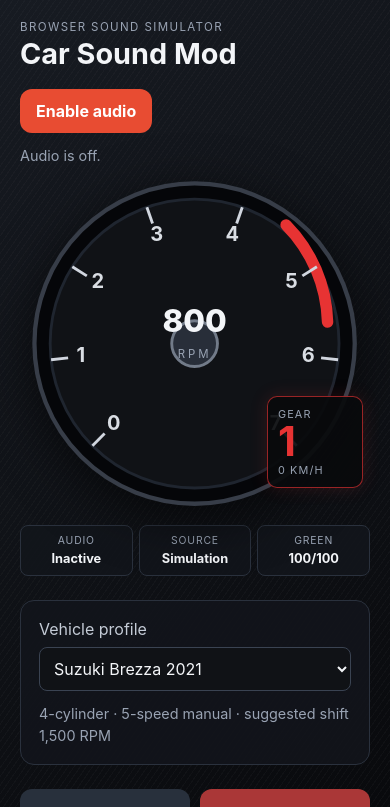
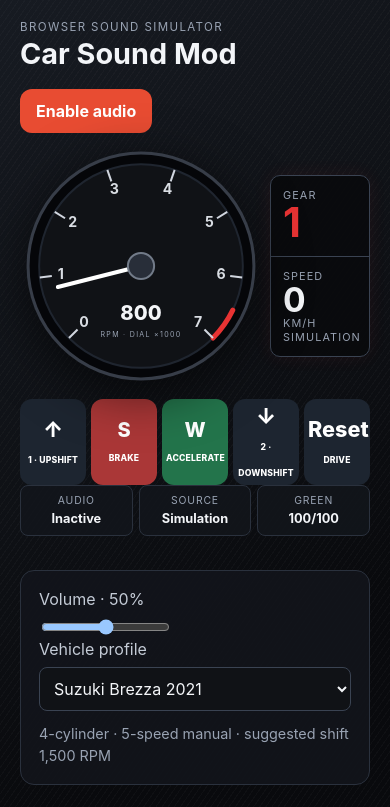
Before and after one commit to dr-week/CAR-SOUND-CHANGER, a Vue app: page / in a window 390 px wide. Shown: the top 807 px of the page. Built offline with nearby package versions, Linux system fonts and the light colour scheme.

Commit message:
feat: improve dashboard telemetry and app shell

```diff
--- a/index.html
+++ b/index.html
@@ -4,12 +4,12 @@
     <meta charset="UTF-8" />
     <meta name="viewport" content="width=device-width, initial-scale=1.0, viewport-fit=cover" />
     <meta name="theme-color" content="#101216" />
-    <link rel="manifest" href="/manifest.webmanifest" />
-    <link rel="icon" href="/icons/icon.svg" type="image/svg+xml" />
+    <link rel="manifest" href="./manifest.webmanifest" />
+    <link rel="icon" href="./icons/icon.svg" type="image/svg+xml" />
     <title>Car Sound Mod</title>
   </head>
   <body>
-    <main id="app"></main>
+    <div id="app"></div>
     <script type="module" src="/src/main.ts"></script>
   </body>
 </html>
--- a/src/app/App.vue
+++ b/src/app/App.vue
@@ -3,6 +3,7 @@ import { computed } from "vue";
 import { useVehicleSimulator } from "../application/composables/useVehicleSimulator";
 import DriveControls from "../presentation/components/DriveControls.vue";
 import GearDisplay from "../presentation/components/GearDisplay.vue";
+import SpeedDisplay from "../presentation/components/SpeedDisplay.vue";
 import StatusIndicators from "../presentation/components/StatusIndicators.vue";
 import VehicleTachometer from "../presentation/components/VehicleTachometer.vue";
 const simulator = useVehicleSimulator();
@@ -45,28 +46,18 @@ function onGpsChange(event: Event): void {
         <h1>Car Sound Mod</h1>
       </div>
       <button class="primary" type="button" @click="simulator.enableAudio">
-        {{ simulator.audioEnabled.value ? "Audio enabled" : "Enable audio" }}
+        {{ simulator.audioEnabled.value ? "Mute audio" : "Enable audio" }}
       </button>
     </header>
-    <p class="status" role="status">{{ audioMessage }}</p>
     <section class="instrument-cluster">
       <VehicleTachometer :rpm="simulator.vehicle.rpm" :profile="simulator.vehicle.profile" />
-      <GearDisplay
-        :gear="simulator.vehicle.gear"
-        :speed-kph="simulator.vehicle.gpsSpeedKph ?? simulator.vehicle.speedKph"
-      />
-    </section>
-    <StatusIndicators
-      :audio-status="simulator.audioStatus.value"
-      :telemetry-status="simulator.telemetryStatus.value"
-      :green-score="simulator.greenScore.points"
-    />
-    <section class="panel">
-      <label for="profile">Vehicle profile</label
-      ><select id="profile" :value="simulator.vehicle.profile.id" @change="onProfileChange">
-        <option v-for="profile in simulator.profiles" :key="profile.id" :value="profile.id">{{ profile.name }}</option>
-      </select>
-      <p>{{ profileDetails }}</p>
+      <div class="digital-displays">
+        <GearDisplay :gear="simulator.vehicle.gear" />
+        <SpeedDisplay
+          :speed-kph="simulator.vehicle.gpsSpeedKph ?? simulator.vehicle.speedKph"
+          :source="simulator.telemetryStatus.value === 'active' ? 'GPS' : 'Simulation'"
+        />
+      </div>
     </section>
     <DriveControls
       :accelerating="simulator.vehicle.throttle > 0"
@@ -75,6 +66,27 @@ function onGpsChange(event: Event): void {
       @shift="simulator.shift"
       @reset="simulator.reset"
     />
+    <StatusIndicators
+      :audio-status="simulator.audioStatus.value"
+      :telemetry-status="simulator.telemetryStatus.value"
+      :green-score="simulator.greenScore.points"
+    />
+    <p
+      v-if="simulator.audioStatus.value === 'blocked' || simulator.audioStatus.value === 'unsupported'"
+      class="status"
+      role="alert"
+    >
+      {{ audioMessage }}
+    </p>
+    <section class="panel">
+      <label for="volume">Volume · {{ simulator.volume.value }}%</label>
+      <input id="volume" type="range" min="0" max="100" :value="simulator.volume.value" @input="simulator.setVolume(Number(($event.target as HTMLInputElement).value))" />
+      <label for="profile">Vehicle profile</label
+      ><select id="profile" :value="simulator.vehicle.profile.id" @change="onProfileChange">
+        <option v-for="profile in simulator.profiles" :key="profile.id" :value="profile.id">{{ profile.name }}</option>
+      </select>
+      <p>{{ profileDetails }}</p>
+    </section>
     <section class="panel compact">
       <label
         ><input type="checkbox" :checked="simulator.gpsEnabled.value" @change="onGpsChange" /> Use device GPS
--- a/src/main.ts
+++ b/src/main.ts
@@ -3,4 +3,10 @@ import App from "./app/App.vue";
 import "./presentation/styles/app.css";
 
 createApp(App).mount("#app");
-if ("serviceWorker" in navigator) navigator.serviceWorker.register("/service-worker.js");
+if (import.meta.env.PROD && "serviceWorker" in navigator) {
+  window.addEventListener("load", () => {
+    void navigator.serviceWorker.register("./service-worker.js").catch(() => {
+      console.warn("Offline installation is unavailable; online operation remains available.");
+    });
+  });
+}
--- a/src/presentation/components/DriveControls.vue
+++ b/src/presentation/components/DriveControls.vue
@@ -16,7 +16,9 @@ function release(action: DriveAction): void {
 
 <template>
   <section class="controls" aria-label="Driving controls">
-    <button type="button" @click="emit('shift', 1)">1<br /><small>Upshift</small></button>
+    <button type="button" aria-label="Upshift, keyboard 1" @click="emit('shift', 1)">
+      <span aria-hidden="true">↑</span><small>1 · upshift</small>
+    </button>
     <button
       type="button"
       class="brake"
@@ -26,7 +28,7 @@ function release(action: DriveAction): void {
       @pointercancel="release('brake')"
       @lostpointercapture="release('brake')"
     >
-      S<br /><small>Brake</small>
+      <span>S</span><small>Brake</small>
     </button>
     <button
       type="button"
@@ -37,9 +39,11 @@ function release(action: DriveAction): void {
       @pointercancel="release('accelerate')"
       @lostpointercapture="release('accelerate')"
     >
-      W<br /><small>Accelerate</small>
+      <span>W</span><small>Accelerate</small>
     </button>
-    <button type="button" @click="emit('shift', -1)">2<br /><small>Downshift</small></button>
-    <button type="button" class="reset" @click="emit('reset')">Reset<br /><small>Drive</small></button>
+    <button type="button" aria-label="Downshift, keyboard 2" @click="emit('shift', -1)">
+      <span aria-hidden="true">↓</span><small>2 · downshift</small>
+    </button>
+    <button type="button" class="reset" @click="emit('reset')"><span>Reset</span><small>Drive</small></button>
   </section>
 </template>
--- a/src/presentation/components/GearDisplay.vue
+++ b/src/presentation/components/GearDisplay.vue
@@ -1,10 +1,9 @@
 <script setup lang="ts">
-defineProps<{ gear: number; speedKph: number }>();
+defineProps<{ gear: number }>();
 </script>
 
 <template>
-  <section class="gear-display" aria-label="Current gear and speed">
-    <span>Gear</span><strong>{{ gear }}</strong
-    ><small>{{ Math.round(speedKph) }} km/h</small>
+  <section class="gear-display" aria-label="Current gear">
+    <span>Gear</span><strong>{{ gear }}</strong>
   </section>
 </template>
--- /dev/null
+++ b/src/presentation/components/SpeedDisplay.vue
@@ -0,0 +1,10 @@
+<script setup lang="ts">
+defineProps<{ speedKph: number; source: "GPS" | "Simulation" }>();
+</script>
+
+<template>
+  <section class="speed-display" aria-label="Current speed">
+    <span>Speed</span><strong>{{ Math.round(speedKph) }}</strong
+    ><em>km/h</em><small>{{ source }}</small>
+  </section>
+</template>
--- a/src/presentation/components/VehicleTachometer.vue
+++ b/src/presentation/components/VehicleTachometer.vue
@@ -7,6 +7,7 @@ const maxRpm = computed(() => Math.ceil(props.profile.redlineRpm / 1_000) * 1_00
 const normalizedRpm = computed(() => Math.min(1, Math.max(0, props.rpm / maxRpm.value)));
 const needleAngle = computed(() => -135 + normalizedRpm.value * 270);
 const tickValues = computed(() => Array.from({ length: maxRpm.value / 1_000 + 1 }, (_, value) => value));
+const redlineStartAngle = computed(() => -135 + (props.profile.redlineRpm / maxRpm.value) * 270);
 
 function point(angle: number, radius: number): { x: number; y: number } {
   const radians = ((angle - 90) * Math.PI) / 180;
@@ -20,6 +21,12 @@ function tickTransform(value: number): string {
 function labelPosition(value: number): { x: number; y: number } {
   return point(-135 + (value / (maxRpm.value / 1_000)) * 270, 80);
 }
+
+function arcPath(startAngle: number, endAngle: number, radius: number): string {
+  const start = point(startAngle, radius);
+  const end = point(endAngle, radius);
+  return `M ${start.x} ${start.y} A ${radius} ${radius} 0 0 1 ${end.x} ${end.y}`;
+}
 </script>
 
 <template>
@@ -27,7 +34,7 @@ function labelPosition(value: number): { x: number; y: number } {
     <svg viewBox="0 0 240 240" role="img" :aria-label="`Engine speed ${Math.round(rpm)} RPM of ${maxRpm} RPM`">
       <circle class="tachometer__outer" cx="120" cy="120" r="112" />
       <circle class="tachometer__face" cx="120" cy="120" r="101" />
-      <path class="tachometer__redline" d="M 184 37 A 101 101 0 0 1 213 105" />
+      <path class="tachometer__redline" :d="arcPath(redlineStartAngle, 135, 101)" />
       <g v-for="value in tickValues" :key="value" :transform="tickTransform(value)">
         <line class="tachometer__tick" x1="120" y1="19" x2="120" y2="31" />
       </g>
@@ -40,12 +47,12 @@ function labelPosition(value: number): { x: number; y: number } {
       >
         {{ value }}
       </text>
-      <g class="tachometer__needle" :transform="`rotate(${needleAngle} 120 120)`">
-        <line x1="120" y1="120" x2="120" y2="42" />
+      <g :transform="`rotate(${needleAngle} 120 120)`">
+        <line class="tachometer__needle" x1="120" y1="120" x2="120" y2="35" />
       </g>
-      <circle class="tachometer__hub" cx="120" cy="120" r="16" />
-      <text class="tachometer__rpm" x="120" y="112">{{ Math.round(rpm).toLocaleString() }}</text>
-      <text class="tachometer__rpm-caption" x="120" y="130">RPM</text>
+      <circle class="tachometer__hub" cx="120" cy="120" r="13" />
+      <text class="tachometer__rpm" x="120" y="174">{{ Math.round(rpm).toLocaleString() }}</text>
+      <text class="tachometer__rpm-caption" x="120" y="190">RPM · DIAL ×1000</text>
     </svg>
   </section>
 </template>
--- a/src/presentation/styles/app.css
+++ b/src/presentation/styles/app.css
@@ -185,12 +185,15 @@ body {
 .instrument-cluster {
   position: relative;
   display: grid;
-  place-items: center;
-  margin: 24px auto 10px;
-  max-width: 470px;
+  grid-template-columns: minmax(0, 1fr) minmax(110px, 145px);
+  align-items: center;
+  gap: 14px;
+  margin: 12px auto 6px;
+  max-width: 510px;
 }
 .tachometer {
-  width: min(88vw, 410px);
+  width: 100%;
+  max-width: 300px;
   filter: drop-shadow(0 12px 26px rgba(0, 0, 0, 0.6));
 }
 .tachometer svg {
@@ -211,7 +214,7 @@ body {
 .tachometer__redline {
   fill: none;
   stroke: var(--red);
-  stroke-width: 8;
+  stroke-width: 5;
   stroke-linecap: round;
 }
 .tachometer__tick {
@@ -226,11 +229,9 @@ body {
   dominant-baseline: middle;
 }
 .tachometer__needle {
-  stroke: var(--red);
-  stroke-width: 3;
+  stroke: #ffffff;
+  stroke-width: 4;
   stroke-linecap: round;
-  transform-origin: center;
-  transition: transform 120ms ease-out;
 }
 .tachometer__hub {
   fill: #282e39;
@@ -239,30 +240,40 @@ body {
 }
 .tachometer__rpm {
   fill: var(--text);
-  font-size: 22px;
+  font-size: 20px;
   font-weight: 800;
   text-anchor: middle;
 }
 .tachometer__rpm-caption {
   fill: var(--muted);
-  font-size: 8px;
-  letter-spacing: 2px;
+  font-size: 7px;
+  letter-spacing: 1.3px;
   text-anchor: middle;
 }
-.gear-display {
-  position: absolute;
-  right: 5%;
-  bottom: 10%;
+.digital-displays {
   display: grid;
-  min-width: 96px;
-  padding: 10px;
-  border: 1px solid rgba(231, 51, 51, 0.65);
+  gap: 0;
+  width: 100%;
+  overflow: hidden;
+  border: 1px solid #3a4352;
   border-radius: 10px;
   background: rgba(9, 10, 13, 0.92);
-  box-shadow: 0 0 18px rgba(231, 51, 51, 0.15);
+  box-shadow: 0 0 18px rgba(231, 51, 51, 0.08);
+}
+.gear-display,
+.speed-display {
+  display: grid;
+  justify-items: start;
+  min-width: 0;
+  padding: 12px;
+  background: transparent;
+}
+.speed-display {
+  border-top: 1px solid #3a4352;
 }
 .gear-display span,
-.gear-display small {
+.speed-display span,
+.speed-display small {
   color: var(--muted);
   font-size: 0.68rem;
   text-transform: uppercase;
@@ -273,12 +284,24 @@ body {
   font-size: 2.6rem;
   line-height: 1;
 }
+.speed-display strong {
+  color: var(--text);
+  font-size: 2.1rem;
+  line-height: 1;
+}
+.speed-display em {
+  color: var(--muted);
+  font-size: 0.68rem;
+  font-style: normal;
+  text-transform: uppercase;
+  letter-spacing: 0.1em;
+}
 .status-indicators {
   display: grid;
-  grid-template-columns: repeat(3, 1fr);
+  grid-template-columns: repeat(auto-fit, minmax(104px, 1fr));
   gap: 8px;
   max-width: 470px;
-  margin: 0 auto 24px;
+  margin: 0 auto 34px;
 }
 .status-indicators p {
   margin: 0;
@@ -308,9 +331,26 @@ body {
   }
 }
 @media (max-width: 600px) {
-  .gear-display {
-    right: 2%;
-    bottom: 8%;
+  .instrument-cluster {
+    grid-template-columns: minmax(0, 1fr) 100px;
+    gap: 8px;
+  }
+  .tachometer {
+    width: 100%;
+  }
+  .controls {
+    grid-template-columns: repeat(5, minmax(0, 1fr));
+    gap: 5px;
+    margin-top: 12px;
+  }
+  .controls button {
+    min-height: 76px;
+    padding: 4px;
+    font-size: 1.25rem;
+  }
+  .controls button small {
+    font-size: 0.54rem;
+    letter-spacing: 0.02em;
   }
   .status-indicators {
     gap: 6px;
@@ -319,3 +359,13 @@ body {
     padding: 8px 4px;
   }
 }
+.controls button > span {
+  display: block;
+}
+.controls button:not(.brake):not(.accelerate) {
+  background: #1d2530;
+  font-size: 1.35rem;
+}
+.controls .reset {
+  background: #303947;
+}
```
Also changed, not shown: public/service-worker.js (deleted, +0 -8 lines), public/manifest.webmanifest.
